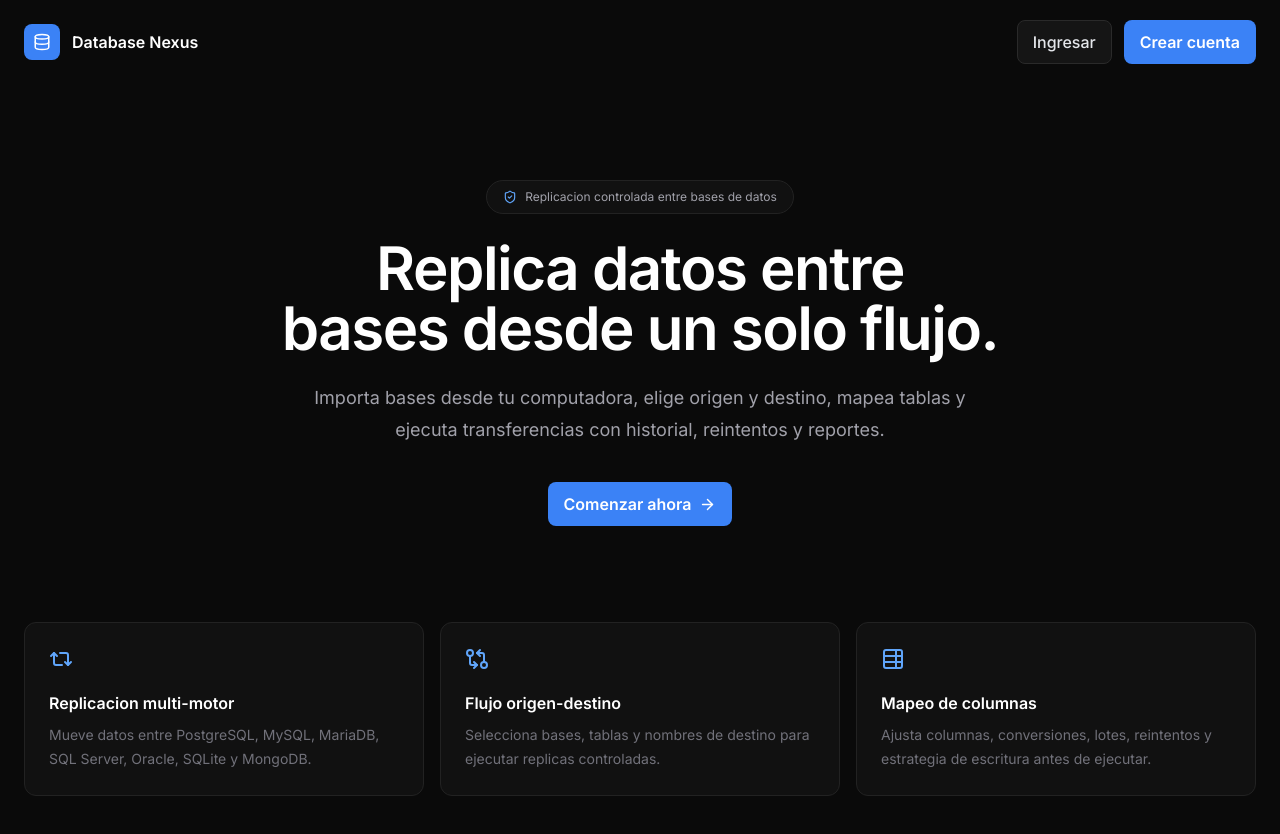
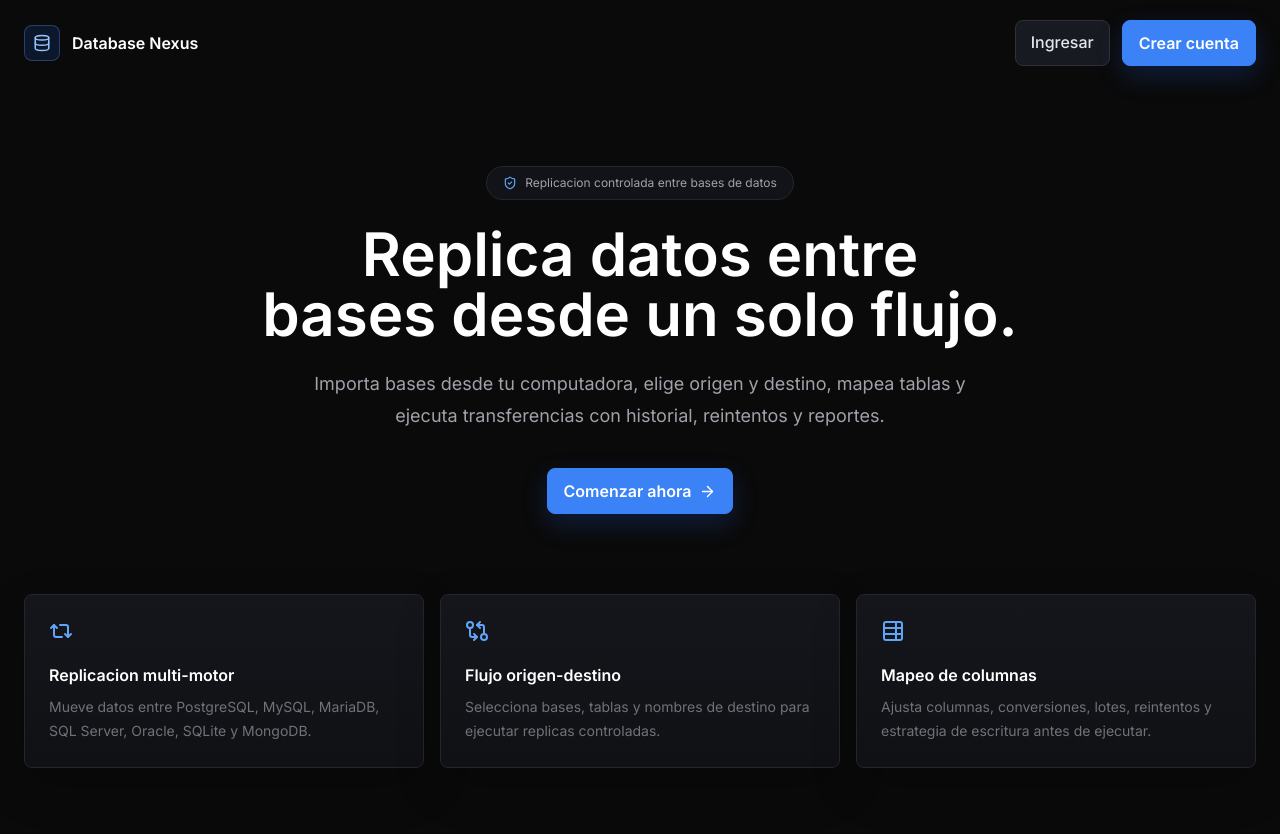
Before and after one commit to VictorPlatero/Drop_Nexus, a React (Vite) app in the folder frontend/: page / in a window 1280 px wide. Shown: the top 834 px of the page. Built offline with nearby package versions, Linux system fonts and the light colour scheme; no server answers.

Commit message:
Polish replication app interface

```diff
--- a/frontend/src/components/ConfigurationForm.tsx
+++ b/frontend/src/components/ConfigurationForm.tsx
@@ -65,9 +65,14 @@ export default function ConfigurationForm({
   const currentFormat = formats[form.engine]!;
 
   return <form className="card space-y-5" onSubmit={submit}>
-    <div>
-      <h2 className="font-semibold text-white">{editing ? "Editar base de datos" : "Agregar base de datos"}</h2>
-      <p className="mt-1 text-sm text-zinc-500">La base se importa desde un archivo de tu computadora.</p>
+    <div className="flex items-start justify-between gap-4">
+      <div>
+        <h2 className="font-semibold text-white">{editing ? "Editar base de datos" : "Agregar base de datos"}</h2>
+        <p className="mt-1 text-sm text-zinc-500">La base se importa desde un archivo de tu computadora.</p>
+      </div>
+      <div className="hidden rounded-button border border-blue-500/20 bg-blue-600/10 px-3 py-2 text-xs text-blue-300 sm:block">
+        Origen o destino
+      </div>
     </div>
 
     <div className="grid gap-4 md:grid-cols-2">
@@ -129,7 +134,7 @@ export default function ConfigurationForm({
         }}
       />
 
-      {form.databaseFile ? <div className="flex items-center justify-between rounded-button border border-blue-900 bg-blue-950/30 p-4">
+      {form.databaseFile ? <div className="flex items-center justify-between rounded-button border border-blue-500/30 bg-blue-600/10 p-4">
         <div className="flex min-w-0 items-center gap-3">
           <Database className="shrink-0 text-blue-400" size={22} />
           <div className="min-w-0">
--- a/frontend/src/components/ConfigurationsList.tsx
+++ b/frontend/src/components/ConfigurationsList.tsx
@@ -81,10 +81,10 @@ export default function ConfigurationsList({
   }
 
   return <div>
-    <div className="mb-6 flex items-end justify-between">
+    <div className="mb-6 flex flex-wrap items-end justify-between gap-4">
       <div>
         <h1 className="text-2xl font-semibold text-white">Bases de datos</h1>
-        <p className="mt-1 text-sm text-zinc-500">{configurations.length} de 10 archivos importados</p>
+        <p className="mt-1 text-sm text-zinc-500">{configurations.length} de 10 archivos disponibles para flujos origen-destino</p>
       </div>
       <button disabled={configurations.length >= 10} className="btn-primary flex items-center gap-2" onClick={() => setFormOpen(true)}>
         <Plus size={17} />Importar base
@@ -92,13 +92,15 @@ export default function ConfigurationsList({
     </div>
 
     {!configurations.length ? <div className="card py-16 text-center">
-      <Database className="mx-auto mb-4 text-zinc-700" size={32} />
+      <div className="mx-auto mb-4 grid h-14 w-14 place-items-center rounded-button border border-line bg-zinc-950">
+        <Database className="text-blue-400" size={28} />
+      </div>
       <p className="text-zinc-400">Aún no hay bases de datos importadas.</p>
     </div> : <div className="grid gap-4 lg:grid-cols-2">
-      {configurations.map((config) => <article key={config.id} className="card">
+      {configurations.map((config) => <article key={config.id} className="card hover:border-blue-500/30">
         <div className="flex items-start justify-between">
           <div className="flex gap-3">
-            <div className="grid h-10 w-10 place-items-center rounded-button border border-line bg-zinc-950">
+            <div className="grid h-10 w-10 place-items-center rounded-button border border-blue-500/20 bg-blue-600/10">
               <Database size={18} className="text-blue-400" />
             </div>
             <div>
--- a/frontend/src/components/Sidebar.tsx
+++ b/frontend/src/components/Sidebar.tsx
@@ -10,15 +10,15 @@ export default function Sidebar({ active, onNavigate }: { active: DashboardSecti
     { id: "replication" as const, label: "Replicador", icon: Repeat2 },
     { id: "configurations" as const, label: "Bases de datos", icon: Database }
   ];
-  return <aside className="fixed inset-y-0 left-0 z-20 hidden w-64 flex-col border-r border-line bg-panel md:flex">
+  return <aside className="fixed inset-y-0 left-0 z-20 hidden w-64 flex-col border-r border-line bg-panel/95 md:flex">
     <div className="border-b border-line px-6 py-6">
-      <div className="flex items-center gap-3"><div className="grid h-9 w-9 place-items-center rounded-button bg-accent"><Repeat2 size={19} /></div>
-        <div><div className="font-semibold text-white">Database Nexus</div><div className="text-xs text-zinc-500">Replication Intelligence</div></div>
+      <div className="flex items-center gap-3"><div className="grid h-10 w-10 place-items-center rounded-button border border-blue-400/30 bg-blue-600/15 text-blue-300"><Repeat2 size={19} /></div>
+        <div><div className="font-semibold text-white">Database Nexus</div><div className="text-xs text-zinc-500">Data Replicator</div></div>
       </div>
     </div>
     <nav className="flex-1 space-y-1 p-3">
       {items.map(({ id, label, icon: Icon }) => <button key={id} onClick={() => { onNavigate(id); navigate("/dashboard"); }}
-        className={`flex w-full items-center gap-3 rounded-button px-3 py-2.5 text-left text-sm ${active === id ? "bg-blue-600/15 text-blue-400" : "text-zinc-400 hover:bg-zinc-900 hover:text-zinc-200"}`}>
+        className={`flex w-full items-center gap-3 rounded-button px-3 py-2.5 text-left text-sm ${active === id ? "border border-blue-500/20 bg-blue-600/15 text-blue-300" : "border border-transparent text-zinc-400 hover:bg-zinc-900 hover:text-zinc-200"}`}>
         <Icon size={18} />{label}
       </button>)}
       {user?.role === "admin" && <button onClick={() => navigate("/admin/users")} className="flex w-full items-center gap-3 rounded-button px-3 py-2.5 text-left text-sm text-zinc-400 hover:bg-zinc-900 hover:text-zinc-200"><Users size={18} />Administración</button>}
--- a/frontend/src/index.css
+++ b/frontend/src/index.css
@@ -4,24 +4,32 @@
 
 :root { color-scheme: dark; font-family: Inter, ui-sans-serif, system-ui, sans-serif; }
 * { box-sizing: border-box; }
-body { margin: 0; min-width: 320px; min-height: 100vh; background: #0A0A0A; color: #E5E7EB; }
+body {
+  margin: 0; min-width: 320px; min-height: 100vh; color: #E5E7EB;
+  background:
+    linear-gradient(180deg, rgba(20,24,31,.92), rgba(10,10,10,.98) 360px),
+    repeating-linear-gradient(90deg, rgba(255,255,255,.025) 0 1px, transparent 1px 72px),
+    #0A0A0A;
+}
 button, input, select, textarea { font: inherit; }
-button { transition: background-color 150ms, border-color 150ms, color 150ms, opacity 150ms; }
+button { transition: background-color 150ms, border-color 150ms, color 150ms, opacity 150ms, transform 150ms; }
+button:not(:disabled):active { transform: translateY(1px); }
 button:disabled { cursor: not-allowed; opacity: .5; }
 input, select, textarea {
-  width: 100%; border: 1px solid #2A2A2A; background: #0D0D0D; color: #F3F4F6;
+  width: 100%; border: 1px solid #303036; background: #0E1013; color: #F3F4F6;
   border-radius: 8px; padding: 10px 12px; outline: none;
 }
 input:focus, select:focus, textarea:focus { border-color: #3B82F6; box-shadow: 0 0 0 2px rgba(59,130,246,.15); }
 label { display: block; margin-bottom: 6px; color: #A1A1AA; font-size: 13px; font-weight: 500; }
-.card { border: 1px solid #222222; background: #111111; border-radius: 12px; padding: 24px; }
-.btn-primary { border-radius: 8px; background: #3B82F6; color: white; padding: 10px 16px; font-weight: 600; }
-.btn-primary:hover { background: #2563EB; }
-.btn-secondary { border: 1px solid #2A2A2A; border-radius: 8px; background: #151515; color: #E5E7EB; padding: 9px 15px; font-weight: 500; }
-.btn-secondary:hover { background: #1E1E1E; }
-.btn-danger { border: 1px solid #7F1D1D; border-radius: 8px; background: #1F1010; color: #FCA5A5; padding: 9px 15px; font-weight: 500; }
-.table-shell { overflow-x: auto; border: 1px solid #222; border-radius: 12px; }
+.card { border: 1px solid #24262D; background: linear-gradient(180deg, #14161B, #101115); border-radius: 8px; padding: 24px; box-shadow: 0 18px 45px rgba(0,0,0,.22); }
+.btn-primary { border-radius: 8px; border: 1px solid #3B82F6; background: #3B82F6; color: white; padding: 10px 16px; font-weight: 600; box-shadow: 0 10px 26px rgba(37,99,235,.22); }
+.btn-primary:hover { background: #2563EB; border-color: #60A5FA; }
+.btn-secondary { border: 1px solid #303036; border-radius: 8px; background: #171A20; color: #E5E7EB; padding: 9px 15px; font-weight: 500; }
+.btn-secondary:hover { background: #20242C; border-color: #3B4250; }
+.btn-danger { border: 1px solid #7F1D1D; border-radius: 8px; background: #221113; color: #FCA5A5; padding: 9px 15px; font-weight: 500; }
+.btn-danger:hover { background: #351619; }
+.table-shell { overflow-x: auto; border: 1px solid #24262D; border-radius: 8px; background: #101115; }
 table { width: 100%; border-collapse: collapse; font-size: 14px; }
-th { background: #151515; color: #A1A1AA; text-align: left; font-size: 12px; text-transform: uppercase; letter-spacing: .04em; }
-th, td { padding: 13px 16px; border-bottom: 1px solid #222; }
+th { background: #171A20; color: #A1A1AA; text-align: left; font-size: 12px; text-transform: uppercase; letter-spacing: .04em; }
+th, td { padding: 13px 16px; border-bottom: 1px solid #24262D; }
 tr:last-child td { border-bottom: 0; }
--- a/frontend/src/pages/Landing.tsx
+++ b/frontend/src/pages/Landing.tsx
@@ -12,12 +12,12 @@ export default function Landing() {
   ];
   return <main className="min-h-screen bg-canvas">
     <header className="mx-auto flex max-w-7xl items-center justify-between px-6 py-5">
-      <div className="flex items-center gap-3 text-white"><div className="grid h-9 w-9 place-items-center rounded-button bg-accent"><Database size={18} /></div><span className="font-semibold">Database Nexus</span></div>
+      <div className="flex items-center gap-3 text-white"><div className="grid h-9 w-9 place-items-center rounded-button border border-blue-400/30 bg-blue-600/15 text-blue-300"><Database size={18} /></div><span className="font-semibold">Database Nexus</span></div>
       <div className="flex gap-3"><Link className="btn-secondary" to="/login">Ingresar</Link><Link className="btn-primary" to="/register">Crear cuenta</Link></div>
     </header>
-    <section className="mx-auto max-w-5xl px-6 pb-24 pt-24 text-center">
+    <section className="mx-auto max-w-5xl px-6 pb-20 pt-20 text-center">
       <div className="mx-auto mb-6 inline-flex items-center gap-2 rounded-full border border-line bg-panel px-4 py-2 text-xs text-zinc-400"><ShieldCheck size={14} className="text-blue-400" />Replicacion controlada entre bases de datos</div>
-      <h1 className="text-4xl font-semibold tracking-tight text-white md:text-6xl">Replica datos entre<br />bases desde un solo flujo.</h1>
+      <h1 className="text-4xl font-semibold text-white md:text-6xl">Replica datos entre<br />bases desde un solo flujo.</h1>
       <p className="mx-auto mt-6 max-w-2xl text-lg leading-8 text-zinc-400">Importa bases desde tu computadora, elige origen y destino, mapea tablas y ejecuta transferencias con historial, reintentos y reportes.</p>
       <Link to="/register" className="btn-primary mt-9 inline-flex items-center gap-2">Comenzar ahora <ArrowRight size={17} /></Link>
     </section>
--- a/frontend/tailwind.config.js
+++ b/frontend/tailwind.config.js
@@ -5,12 +5,12 @@ export default {
     extend: {
       colors: {
         canvas: "#0A0A0A",
-        panel: "#111111",
-        line: "#222222",
+        panel: "#111318",
+        line: "#24262D",
         accent: "#3B82F6"
       },
       fontFamily: { sans: ["Inter", "ui-sans-serif", "system-ui"] },
-      borderRadius: { card: "12px", button: "8px" }
+      borderRadius: { card: "8px", button: "8px" }
     }
   },
   plugins: []
```
Also changed, not shown: frontend/src/components/ReplicationPanel.tsx (+22 -5 lines).
